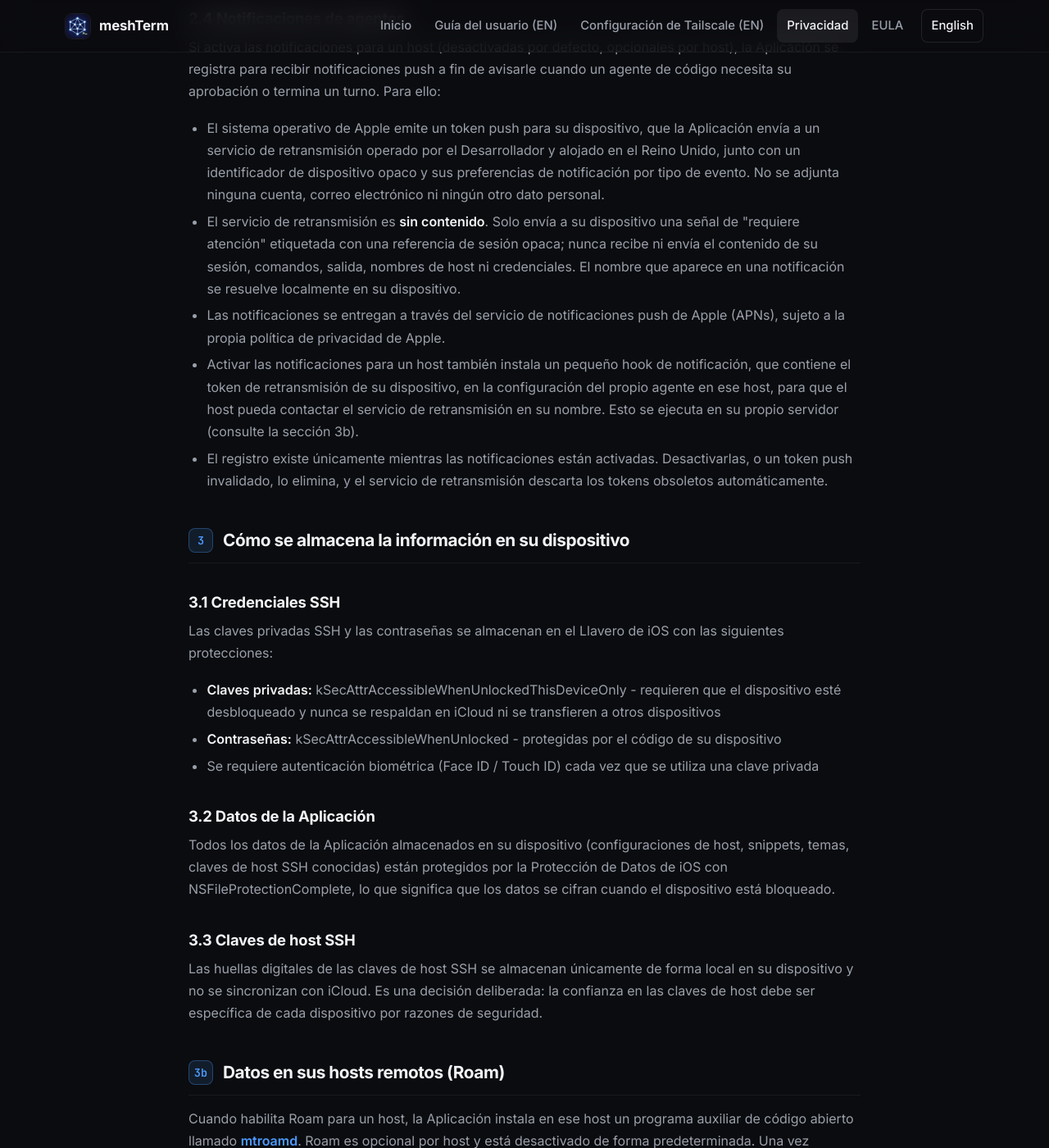
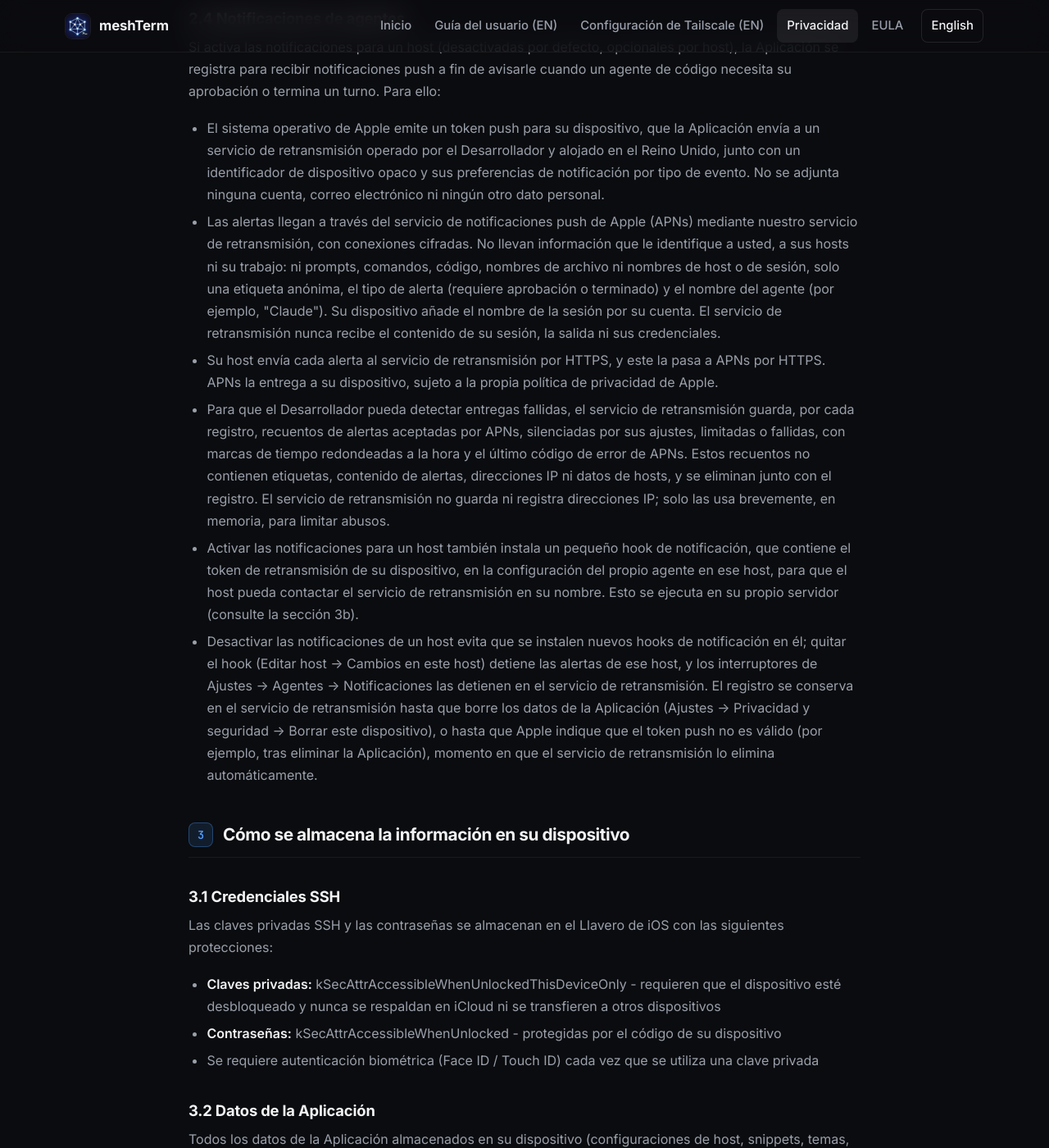
Before and after one commit to JBetchGH/meshterm-docs, a Jekyll site: the page built from privacy.es.html, in a window 1280 px wide and 1400 px high, scrolled down 2662 px. Shown: the whole window at 82% size. Built offline with Jekyll 4.4.1, drawn with Linux system fonts in a browser that asks for light colours; some of the changed text lies outside the part shown.

Commit message:
Docs: notifications come through APNs via our relay; correct the privacy policy
One statement, the same words as the app's AgentPushPrivacyCopy: alerts come
through Apple Push Notification service (APNs) via our relay over encrypted
connections, carry nothing that identifies you, your hosts or your work (an
anonymous tag, the alert kind and the agent's name), and the device adds the
session name. Replaces "content-free" on the landing card, the 2.1.11
What's new bullet, Notifications and the herdr alerts paragraph.

privacy.html / privacy.es.html 2.4, 5 and 9, corrected against mtrelay and the
app: alerts name the agent; host -> relay -> APNs is HTTPS; the relay keeps
per-registration delivery counts (hour-level times, last APNs error code, no
tags, content or IPs) and no IP log; and the registration is NOT removed by
turning notifications off (that only stops new hook installs). It lasts until
Erase This Device, or until APNs reports the token invalid.

scripts/check-content.py (vs docs/v2.2): eula, tailscale, index.es PASS;
index, meshterm, privacy (en/es) differ only by these and earlier herdr
additions; 285 internal links, 0 broken. Not pushed.

Co-Authored-By: Claude Opus 5.5 <noreply@anthropic.com>

```diff
--- a/index.html
+++ b/index.html
@@ -50,7 +50,7 @@ footer: |
     </div>
     <div class="feature-card">
       <h3>Agent notifications</h3>
-      <p>Know the moment an agent needs you. Get a push when Claude, Codex or Gemini asks for approval or finishes a turn, even with meshTerm closed. Tap it to jump straight back to that session. Opt in per host, choose which events notify you, and the alerts stay content-free.</p>
+      <p>Know the moment an agent needs you. Get a push when Claude, Codex or Gemini asks for approval or finishes a turn, even with meshTerm closed. Tap it to jump straight back to that session. Opt in per host and choose which events notify you. Alerts come through Apple Push Notification service (APNs) via our relay, over encrypted connections, and carry nothing that identifies you, your hosts or your work.</p>
     </div>
     <div class="feature-card">
       <h3>Pick your persistence</h3>
--- a/meshterm.html
+++ b/meshterm.html
@@ -103,7 +103,7 @@ footer: |
 
       <h3>2.1.11</h3>
       <ul>
-        <li><strong>Agent notifications</strong> - meshTerm can now tell you the moment an agent needs you. Get a push when Claude Code, Codex or Gemini asks for an approval or finishes a turn, even while the app is in the background or fully closed, and tap it to jump straight to that exact session. You opt in per host, choose whether approvals, turn-completions, or both notify you, and the alerts are content-free - the relay only ever sends a "needs attention" signal and your device fills in the session name locally. See <a href="#agent-notifications">Agent notifications</a>.</li>
+        <li><strong>Agent notifications</strong> - meshTerm can now tell you the moment an agent needs you. Get a push when Claude Code, Codex or Gemini asks for an approval or finishes a turn, even while the app is in the background or fully closed, and tap it to jump straight to that exact session. You opt in per host, choose whether approvals, turn-completions, or both notify you. Alerts come through Apple Push Notification service (APNs) via our relay, over encrypted connections, and carry nothing that identifies you, your hosts or your work. See <a href="#agent-notifications">Agent notifications</a>.</li>
         <li><strong>Tap to resume</strong> - a notification, the lock-screen Live Activity, or a return-to-prompt tap now drops you back into the right session, and for an agent the right conversation.</li>
         <li><strong>Tappable agent sign-in</strong> - when an agent prints a long sign-in URL that wraps across several lines, meshTerm treats it as one link you can tap to open.</li>
         <li><strong>Sharper terminal</strong> - app-defined terminal palettes render true to the program's own colors, text selection keeps the word you grabbed as you extend it, agent history holds more scrollback, and warm resumes recover a dropped link even faster.</li>
@@ -519,7 +519,7 @@ services.mtroamd = { enable = true; users = [ "you" ]; };</pre>
       <h3 id="agent-notifications">Notifications <span class="new-badge">2.1.11</span></h3>
       <p>meshTerm can push you a notification the moment an agent needs you, even while the app is in the background or fully closed. You get a <strong>needs-approval</strong> alert when Claude Code or Codex pauses for a permission decision, and a <strong>turn finished</strong> alert when an agent completes a turn and is waiting for your next instruction. Tap the notification and meshTerm opens the exact session it came from, dropping you straight back into that conversation.</p>
       <p>Notifications are <strong>opt in per host</strong>. In Edit Host, turn on <strong>Send notifications from this host</strong>. The first time an agent starts there, meshTerm installs a small notify hook into that agent's own configuration (Claude, Codex, or Gemini) so the host can signal your device; an agent already running when you opt in starts notifying once you relaunch it. In <strong>Settings &gt; Agents &gt; Notifications</strong> you choose whether approvals, turn-completions, or both reach you, and those switches apply immediately, even to sessions already running.</p>
-      <p>The alerts are <strong>content-free by design</strong>. The relay only ever sends your device a "needs attention" signal for a host you enrolled; it never sees your session content, and your device fills in the session name locally. Notifications work for agents you run in the terminal (over tmux or mtRoam) as well as in the native chat, covering Claude Code and Codex for both approvals and turn-completion, and Gemini for turn-completion.</p>
+      <p>Alerts come through <strong>Apple Push Notification service (APNs)</strong> via our relay, over encrypted connections. They carry no information that identifies you, your hosts or your work: no prompts, commands, code, file names, or host or session names, just an anonymous tag, the kind of alert and the agent's name. Your device adds the session name itself. Notifications work for agents you run in the terminal (over tmux or mtRoam) as well as in the native chat, covering Claude Code and Codex for both approvals and turn-completion, and Gemini for turn-completion.</p>
       <div class="callout info">
         Notifications go to one device per host. Turning them on from another device takes over, so that host then notifies the newer device.
       </div>
@@ -537,7 +537,7 @@ services.mtroamd = { enable = true; users = [ "you" ]; };</pre>
       <p>Tap a session card to open its <strong>dashboard</strong>: workspaces, tabs and panes, which agent is working, waiting or done, and buttons to open the terminal, add a tab or a workspace. From the dashboard's menu you can pin, end or delete a session. A herdr session's terminal is an ordinary terminal session in meshTerm.</p>
 
       <h4>Alerts and approvals</h4>
-      <p>With <strong>Send notifications from this host</strong> on, Claude, Codex and Gemini running in herdr panes alert you when they need you or finish, as they do anywhere else (see <a href="#agent-notifications">Notifications</a>). herdr's small notification plugin, an option in Set Up herdr and in <strong>Changes on this host</strong>, adds alerts for every other agent herdr recognizes. Alerts go through our relay and carry no content. When an agent waits for approval, <strong>Review</strong> shows the full prompt and lets you approve or deny it from your phone; anything meshTerm can't read safely opens the terminal at that pane instead.</p>
+      <p>With <strong>Send notifications from this host</strong> on, Claude, Codex and Gemini running in herdr panes alert you when they need you or finish, as they do anywhere else (see <a href="#agent-notifications">Notifications</a>). herdr's small notification plugin, an option in Set Up herdr and in <strong>Changes on this host</strong>, adds alerts for every other agent herdr recognizes. Alerts come through Apple Push Notification service (APNs) via our relay, over encrypted connections, and carry nothing that identifies you, your hosts or your work. When an agent waits for approval, <strong>Review</strong> shows the full prompt and lets you approve or deny it from your phone; anything meshTerm can't read safely opens the terminal at that pane instead.</p>
 
       <h4>herdr in the terminal</h4>
       <p>In a herdr terminal the keyboard palette has a <strong>herdr</strong> page that sends herdr's own keys under your host's prefix: new and next tab, splits, zoom, focus moves, workspaces and detach. <strong>Settings &gt; herdr &gt; herdr Shortcuts</strong> lists them all.</p>
--- a/privacy.es.html
+++ b/privacy.es.html
@@ -125,21 +125,36 @@ footer: |
       el Reino Unido, junto con un identificador de dispositivo opaco y sus preferencias de
       notificación por tipo de evento. No se adjunta ninguna cuenta, correo
       electrónico ni ningún otro dato personal.</li>
-      <li>El servicio de retransmisión es <strong>sin contenido</strong>. Solo envía a su
-      dispositivo una señal de "requiere atención" etiquetada con una referencia de sesión
-      opaca; nunca recibe ni envía el contenido de su sesión, comandos, salida, nombres de host
-      ni credenciales. El nombre que aparece en una notificación se resuelve localmente en su
-      dispositivo.</li>
-      <li>Las notificaciones se entregan a través del servicio de notificaciones push de Apple
-      (APNs), sujeto a la propia política de privacidad de Apple.</li>
+      <li>Las alertas llegan a través del servicio de notificaciones push de Apple (APNs)
+      mediante nuestro servicio de retransmisión, con conexiones cifradas. No llevan información
+      que le identifique a usted, a sus hosts ni su trabajo: ni prompts, comandos, código,
+      nombres de archivo ni nombres de host o de sesión, solo una etiqueta anónima, el tipo de
+      alerta (requiere aprobación o terminado) y el nombre del agente (por ejemplo, "Claude").
+      Su dispositivo añade el nombre de la sesión por su cuenta. El servicio de retransmisión
+      nunca recibe el contenido de su sesión, la salida ni sus credenciales.</li>
+      <li>Su host envía cada alerta al servicio de retransmisión por HTTPS, y este la pasa a
+      APNs por HTTPS. APNs la entrega a su dispositivo, sujeto a la propia política de
+      privacidad de Apple.</li>
+      <li>Para que el Desarrollador pueda detectar entregas fallidas, el servicio de
+      retransmisión guarda, por cada registro, recuentos de alertas aceptadas por APNs,
+      silenciadas por sus ajustes, limitadas o fallidas, con marcas de tiempo redondeadas a la hora y el
+      último código de error de APNs. Estos recuentos
+      no contienen etiquetas, contenido de alertas, direcciones IP ni datos de hosts, y se
+      eliminan junto con el registro. El servicio de retransmisión no guarda ni registra
+      direcciones IP; solo las usa brevemente, en memoria, para limitar abusos.</li>
       <li>Activar las notificaciones para un host también instala un pequeño hook de
       notificación, que contiene el token de retransmisión de su dispositivo, en la
       configuración del propio agente en ese host, para que el host pueda contactar el servicio
       de retransmisión en su nombre. Esto se ejecuta en su propio servidor (consulte la
       sección 3b).</li>
-      <li>El registro existe únicamente mientras las notificaciones están activadas.
-      Desactivarlas, o un token push invalidado, lo elimina, y el servicio de retransmisión
-      descarta los tokens obsoletos automáticamente.</li>
+      <li>Desactivar las notificaciones de un host evita que se instalen nuevos hooks de
+      notificación en él; quitar el hook (Editar host &rarr; Cambios en este host) detiene las
+      alertas de ese host, y los interruptores de Ajustes &rarr; Agentes &rarr; Notificaciones
+      las detienen en el servicio de retransmisión. El registro se conserva en el servicio de
+      retransmisión hasta que borre los datos de la Aplicación (Ajustes &rarr; Privacidad y
+      seguridad &rarr; Borrar este dispositivo), o hasta que Apple indique que el token push no
+      es válido (por ejemplo, tras eliminar la Aplicación), momento en que el servicio de
+      retransmisión lo elimina automáticamente.</li>
     </ul>
   </section>
 
@@ -241,8 +256,8 @@ footer: |
       Tailscale se almacenan en el Llavero de iOS, igual que sus credenciales SSH.</li>
       <li><strong>Apple</strong> - los extremos de App Store / StoreKit procesan la suscripción Pro
       opcional (consulte la sección 6). El servicio de notificaciones push de Apple (APNs) entrega
-      las notificaciones de agentes a su dispositivo, solo si las activa; la carga útil es sin
-      contenido.</li>
+      las notificaciones de agentes a su dispositivo, solo si las activa; la carga útil solo lleva
+      una etiqueta anónima, el tipo de alerta y el nombre del agente.</li>
     </ul>
   </section>
 
@@ -298,8 +313,10 @@ footer: |
     almacenamiento.</p>
     <p>Si activa las notificaciones de agentes, el registro push en el servicio de retransmisión
     del Desarrollador (un token push de Apple, un identificador de dispositivo opaco y sus
-    preferencias de notificación) se conserva únicamente mientras las notificaciones permanezcan
-    activadas. Se elimina cuando las desactiva, y los tokens push obsoletos se descartan
+    preferencias de notificación) y sus recuentos de entrega se conservan hasta que borre los
+    datos de la Aplicación (Ajustes &rarr; Privacidad y seguridad &rarr; Borrar este
+    dispositivo), o hasta que Apple indique que el token push no es válido (por ejemplo, tras
+    eliminar la Aplicación), momento en que el servicio de retransmisión los elimina
     automáticamente.</p>
   </section>
 
```
Also changed, not shown: privacy.html (+26 -11 lines).
